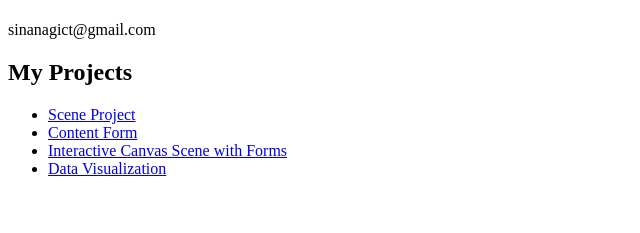
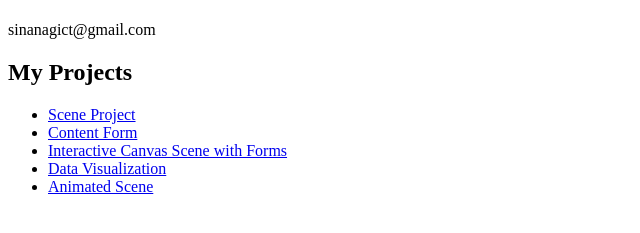
Before and after one commit to tajrasinanagic0/portfolio, a plain HTML site: page index.html in a window 1280 px wide. Shown: the part 59-292 px from the top of the page, without its empty margins (0-640 px from the left). Drawn offline with Linux system fonts and the light colour scheme.

Commit message:
Update index.html

```diff
--- a/index.html
+++ b/index.html
@@ -15,6 +15,7 @@
         <li><a href="https://tajrasinanagic0.github.io/contentform/" target="_blank">Content Form</a></li>
         <li><a href="https://tajrasinanagic0.github.io/interactive-canvas-scene/" target="_blank">Interactive Canvas Scene with Forms</a></li>
         <li><a href="https://tajrasinanagic0.github.io/datavisualization/" target="_blank">Data Visualization</a></li>
+        <li><a href="https://tajrasinanagic0.github.io/wick-editor-project/" target="_blank">Animated Scene</a></li>
     </ul>
 </body>
 </html>
```
